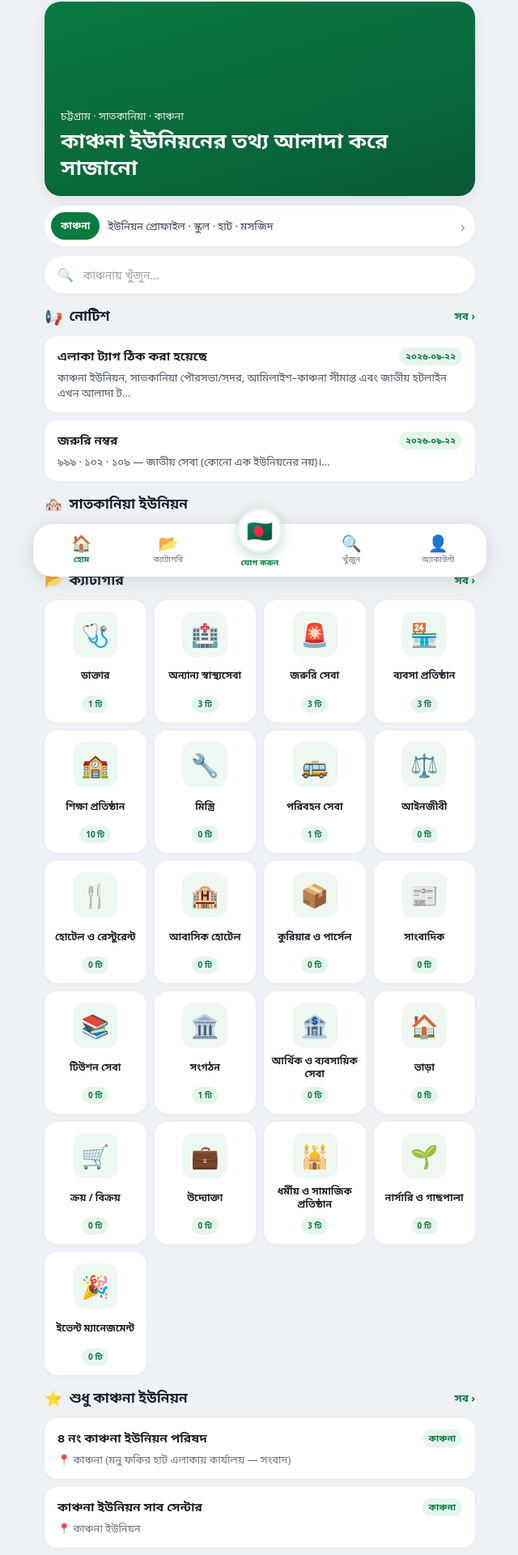
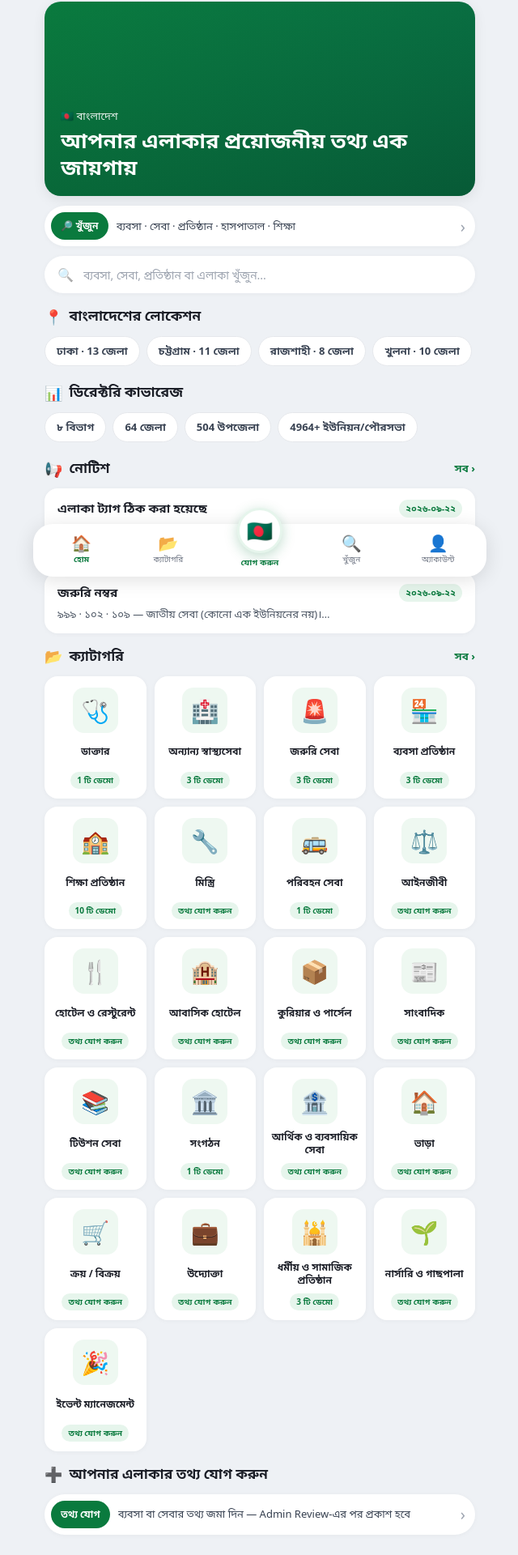
Before and after one commit to abbasali01843/bangladesh-local-directory, a Next.js app: page / in a window 1280 px wide. Shown: the part 76-1996 px from the top of the page at 81% size, without its empty margins (319-959 px from the left). Built offline with nearby package versions, Linux system fonts and the light colour scheme.

Commit message:
feat: replace pilot homepage with nationwide directory homepage

```diff
--- a/app/page.tsx
+++ b/app/page.tsx
@@ -1,43 +1,84 @@
 import { categories } from "@/data/categories";
-import { services, countByCategory, servicesInKanchana } from "@/data/services";
+import { services } from "@/data/services";
 import { notices } from "@/data/notices";
-import { pilot, satkaniaUnions } from "@/data/pilot";
+import locations from "@/data/bangladesh-locations.bn.json";
 import TopBar from "@/components/TopBar";
 import BottomNav from "@/components/BottomNav";
 
+const districts = Object.values(locations.districts_bn).flat();
+const upazilas = Object.values(locations.upazilas_bn).flat();
+const unions = Object.values(locations.unions_bn).flat();
+
 export default function Home() {
-  const kanchana = servicesInKanchana().slice(0, 8);
+  const divisionStats = locations.divisions_bn.map((d) => ({
+    ...d,
+    districtCount: (locations.districts_bn[d.value] || []).length,
+  }));
+
+  const demoCountByCategory = (id: string) =>
+    services.filter((s) => s.category === id).length;
 
   return (
     <main className="ps-page">
-      <TopBar title="Bangladesh Local Directory" subtitle={pilot.shortLabel} />
+      <TopBar title="Bangladesh Local Directory" subtitle="সারা বাংলাদেশের স্থানীয় তথ্য" />
 
       <div className="ps-content">
         <div className="ps-hero">
           <div className="ps-hero-inner">
             <div className="ps-hero-overlay">
-              <p className="ps-hero-tag">{pilot.label}</p>
-              <h1 className="ps-hero-title">কাঞ্চনা ইউনিয়নের তথ্য আলাদা করে সাজানো</h1>
+              <p className="ps-hero-tag">🇧🇩 বাংলাদেশ</p>
+              <h1 className="ps-hero-title">আপনার এলাকার প্রয়োজনীয় তথ্য এক জায়গায়</h1>
             </div>
           </div>
         </div>
 
-        <a href="/area" className="ps-promo">
-          <span className="ps-promo-pill">কাঞ্চনা</span>
-          <span className="ps-promo-text">ইউনিয়ন প্রোফাইল · স্কুল · হাট · মসজিদ</span>
+        <a href="/search" className="ps-promo">
+          <span className="ps-promo-pill">🔎 খুঁজুন</span>
+          <span className="ps-promo-text">ব্যবসা · সেবা · প্রতিষ্ঠান · হাসপাতাল · শিক্ষা</span>
           <span className="ps-promo-arrow">›</span>
         </a>
 
         <form action="/search" className="ps-search">
           <span className="ps-search-icon">🔍</span>
-          <input name="q" type="search" placeholder="কাঞ্চনায় খুঁজুন..." aria-label="Search" />
+          <input
+            name="q"
+            type="search"
+            placeholder="ব্যবসা, সেবা, প্রতিষ্ঠান বা এলাকা খুঁজুন..."
+            aria-label="Search"
+          />
         </form>
+
+        <div className="ps-section-head">
+          <span className="ps-section-icon">📍</span>
+          <h2>বাংলাদেশের লোকেশন</h2>
+        </div>
+
+        <div className="ps-chips">
+          {divisionStats.map((d) => (
+            <a key={d.value} href={"/search?q=" + encodeURIComponent(d.title)} className="ps-chip">
+              {d.title} · {d.districtCount} জেলা
+            </a>
+          ))}
+        </div>
+
+        <div className="ps-section-head">
+          <span className="ps-section-icon">📊</span>
+          <h2>ডিরেক্টরি কাভারেজ</h2>
+        </div>
+
+        <div className="ps-chips">
+          <span className="ps-chip">৮ বিভাগ</span>
+          <span className="ps-chip">{districts.length} জেলা</span>
+          <span className="ps-chip">{upazilas.length} উপজেলা</span>
+          <span className="ps-chip">{unions.length}+ ইউনিয়ন/পৌরসভা</span>
+        </div>
 
         <div className="ps-section-head">
           <span className="ps-section-icon">📢</span>
           <h2>নোটিশ</h2>
           <a href="/notices" className="ps-section-more">সব ›</a>
         </div>
+
         <div className="ps-list" style={{ marginBottom: 16 }}>
           {notices.slice(0, 2).map((n) => (
             <a key={n.id} href="/notices" className="ps-list-card">
@@ -51,62 +92,34 @@ export default function Home() {
         </div>
 
         <div className="ps-section-head">
-          <span className="ps-section-icon">🏘️</span>
-          <h2>সাতকানিয়া ইউনিয়ন</h2>
+          <span className="ps-section-icon">📂</span>
+          <h2>ক্যাটাগরি</h2>
+          <a href="/categories" className="ps-section-more">সব ›</a>
         </div>
-        <div className="ps-chips">
-          {satkaniaUnions.map((u) => (
-            <a
-              key={u.id}
-              href={u.id === "kanchana" ? "/area" : `/search?q=${encodeURIComponent(u.name)}`}
-              className="ps-chip"
-              style={
-                u.id === "kanchana"
-                  ? { borderColor: "#0a7a3e", color: "#0a7a3e", fontWeight: 800 }
-                  : undefined
-              }
-            >
-              {u.name}
+
+        <div className="ps-cat-grid">
+          {categories.map((c) => (
+            <a key={c.id} href={"/services?category=" + c.id} className="ps-cat-card">
+              <div className="ps-cat-icon-wrap">
+                <span className="ps-cat-icon">{c.icon}</span>
+              </div>
+              <div className="ps-cat-name">{c.name}</div>
+              <div className="ps-cat-count">
+                {demoCountByCategory(c.id) ? demoCountByCategory(c.id) + " টি ডেমো" : "তথ্য যোগ করুন"}
+              </div>
             </a>
           ))}
         </div>
 
         <div className="ps-section-head">
-          <span className="ps-section-icon">📂</span>
-          <h2>ক্যাটাগরি</h2>
-          <a href="/categories" className="ps-section-more">সব ›</a>
+          <span className="ps-section-icon">➕</span>
+          <h2>আপনার এলাকার তথ্য যোগ করুন</h2>
         </div>
-        <div className="ps-cat-grid">
-          {categories.map((c) => {
-            const n = countByCategory(c.id);
-            return (
-              <a key={c.id} href={`/services?category=${c.id}`} className="ps-cat-card">
-                <div className="ps-cat-icon-wrap">
-                  <span className="ps-cat-icon">{c.icon}</span>
-                </div>
-                <div className="ps-cat-name">{c.name}</div>
-                <div className="ps-cat-count">{n} টি</div>
-              </a>
-            );
-          })}
-        </div>
-
-        <div className="ps-section-head">
-          <span className="ps-section-icon">⭐</span>
-          <h2>শুধু কাঞ্চনা ইউনিয়ন</h2>
-          <a href="/area" className="ps-section-more">সব ›</a>
-        </div>
-        <div className="ps-list">
-          {kanchana.map((s) => (
-            <a key={s.id} href={`/services/${s.id}`} className="ps-list-card">
-              <div className="ps-list-top">
-                <strong>{s.name}</strong>
-                <span className="ps-badge">কাঞ্চনা</span>
-              </div>
-              <p className="ps-list-loc">📍 {s.area}</p>
-            </a>
-          ))}
-        </div>
+        <a href="/add-listing" className="ps-promo">
+          <span className="ps-promo-pill">তথ্য যোগ</span>
+          <span className="ps-promo-text">ব্যবসা বা সেবার তথ্য জমা দিন — Admin Review-এর পর প্রকাশ হবে</span>
+          <span className="ps-promo-arrow">›</span>
+        </a>
       </div>
 
       <BottomNav active="home" />
```
